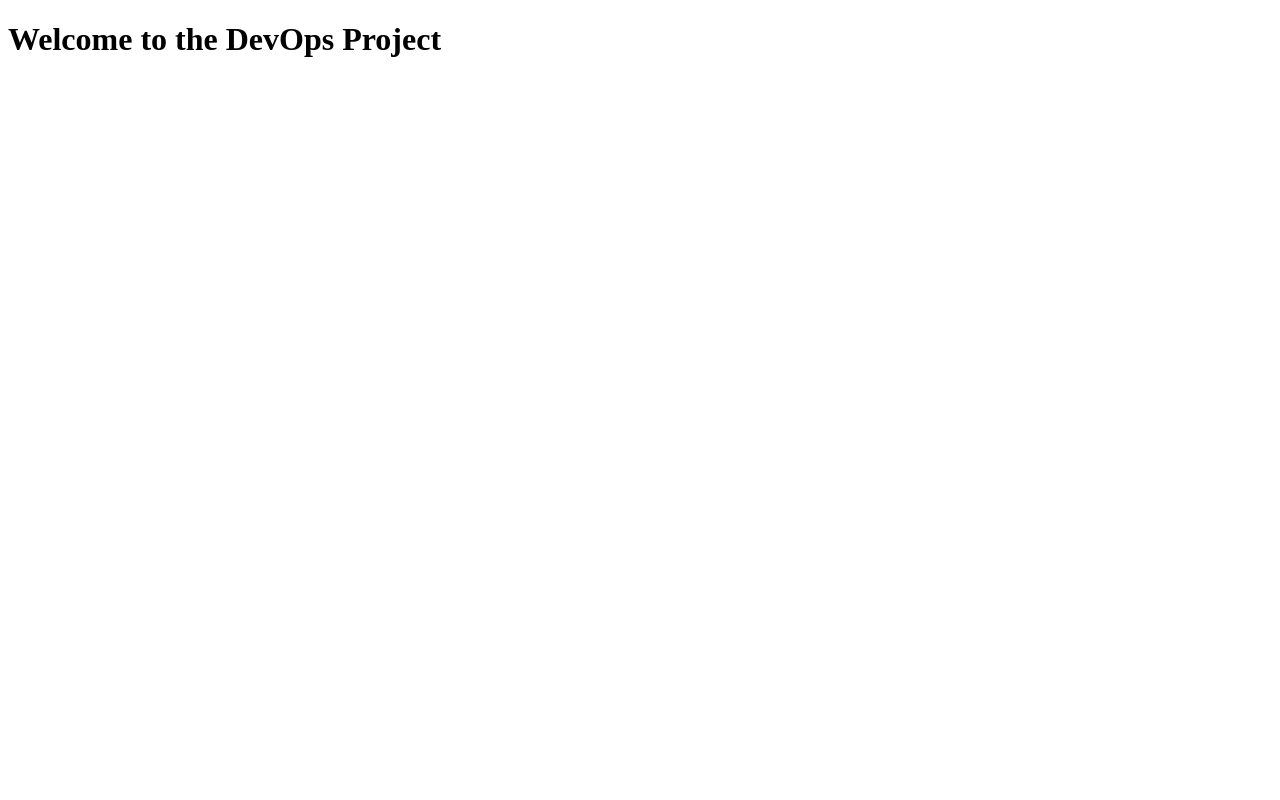
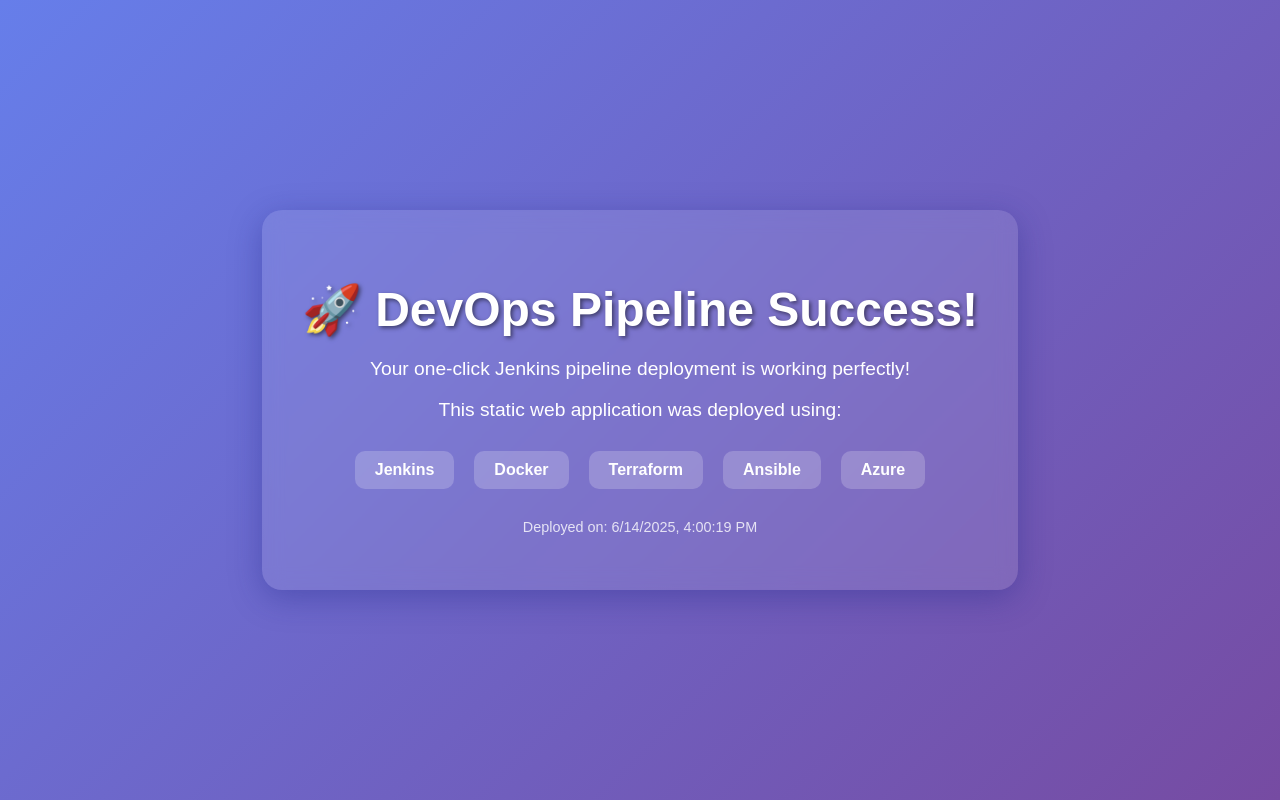
Before and after one commit to huzaifalidev/DevOps-Project, a plain HTML site: page app/index.html in a window 1280 px wide. Drawn offline with Linux system fonts and the light colour scheme.

```diff
--- a/app/index.html
+++ b/app/index.html
@@ -3,9 +3,69 @@
 <head>
     <meta charset="UTF-8">
     <meta name="viewport" content="width=device-width, initial-scale=1.0">
-    <title>DevOps Project</title>
+    <title>DevOps Project - Success!</title>
+    <style>
+        body {
+            font-family: Arial, sans-serif;
+            background: linear-gradient(135deg, #667eea 0%, #764ba2 100%);
+            color: white;
+            margin: 0;
+            padding: 0;
+            display: flex;
+            justify-content: center;
+            align-items: center;
+            min-height: 100vh;
+        }
+        .container {
+            text-align: center;
+            background: rgba(255, 255, 255, 0.1);
+            padding: 40px;
+            border-radius: 20px;
+            backdrop-filter: blur(10px);
+            box-shadow: 0 8px 32px rgba(31, 38, 135, 0.37);
+        }
+        h1 {
+            font-size: 3em;
+            margin-bottom: 20px;
+            text-shadow: 2px 2px 4px rgba(0,0,0,0.5);
+        }
+        p {
+            font-size: 1.2em;
+            margin-bottom: 15px;
+        }
+        .tech-stack {
+            display: flex;
+            justify-content: center;
+            gap: 20px;
+            margin-top: 30px;
+        }
+        .tech-item {
+            background: rgba(255, 255, 255, 0.2);
+            padding: 10px 20px;
+            border-radius: 10px;
+            font-weight: bold;
+        }
+    </style>
 </head>
 <body>
-    <h1>Welcome to the DevOps Project</h1>
+    <div class="container">
+        <h1>🚀 DevOps Pipeline Success!</h1>
+        <p>Your one-click Jenkins pipeline deployment is working perfectly!</p>
+        <p>This static web application was deployed using:</p>
+        <div class="tech-stack">
+            <div class="tech-item">Jenkins</div>
+            <div class="tech-item">Docker</div>
+            <div class="tech-item">Terraform</div>
+            <div class="tech-item">Ansible</div>
+            <div class="tech-item">Azure</div>
+        </div>
+        <p style="margin-top: 30px; font-size: 0.9em; opacity: 0.8;">
+            Deployed on: <span id="timestamp"></span>
+        </p>
+    </div>
+
+    <script>
+        document.getElementById('timestamp').textContent = new Date().toLocaleString();
+    </script>
 </body>
 </html>
```
Also changed, not shown: 13 other files.
